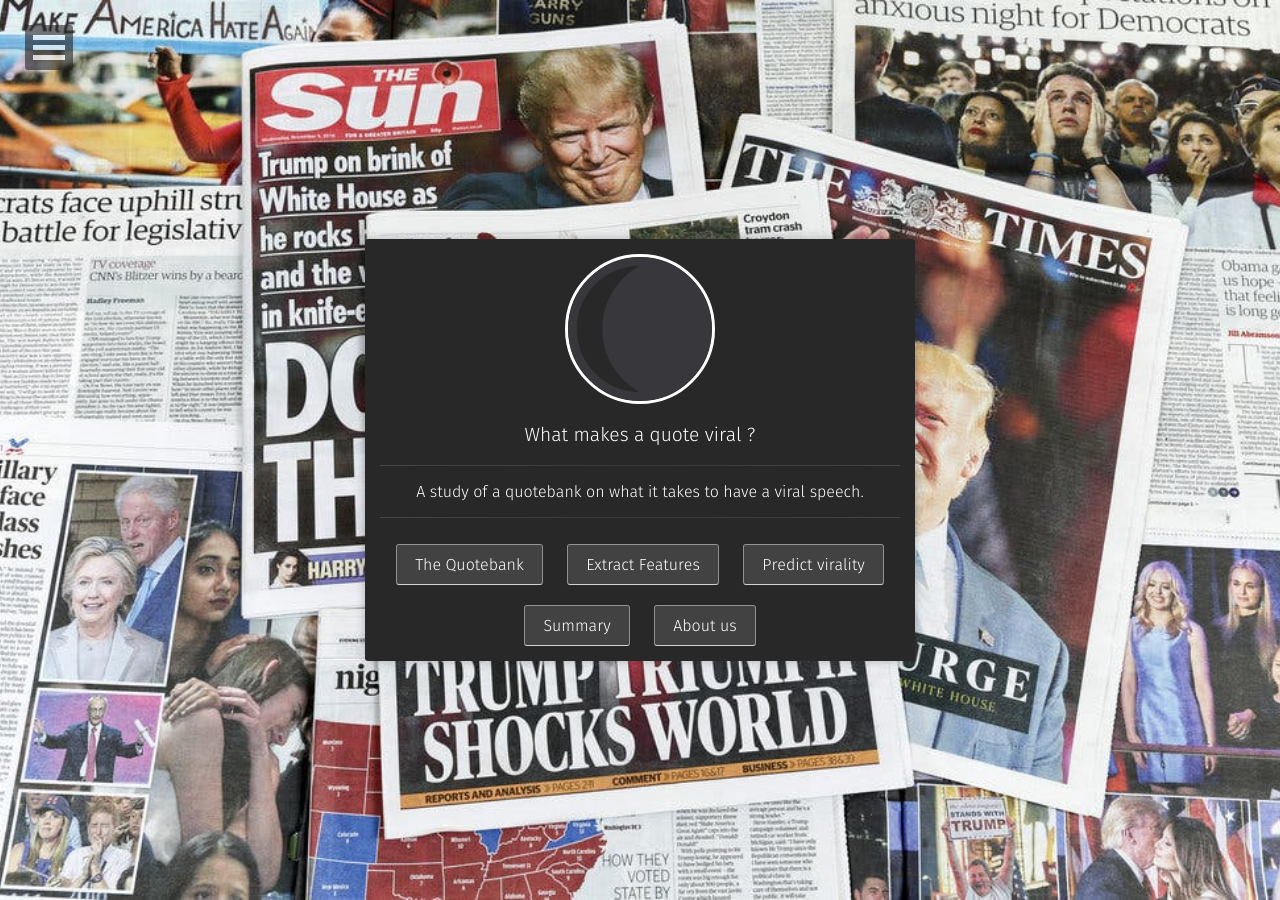
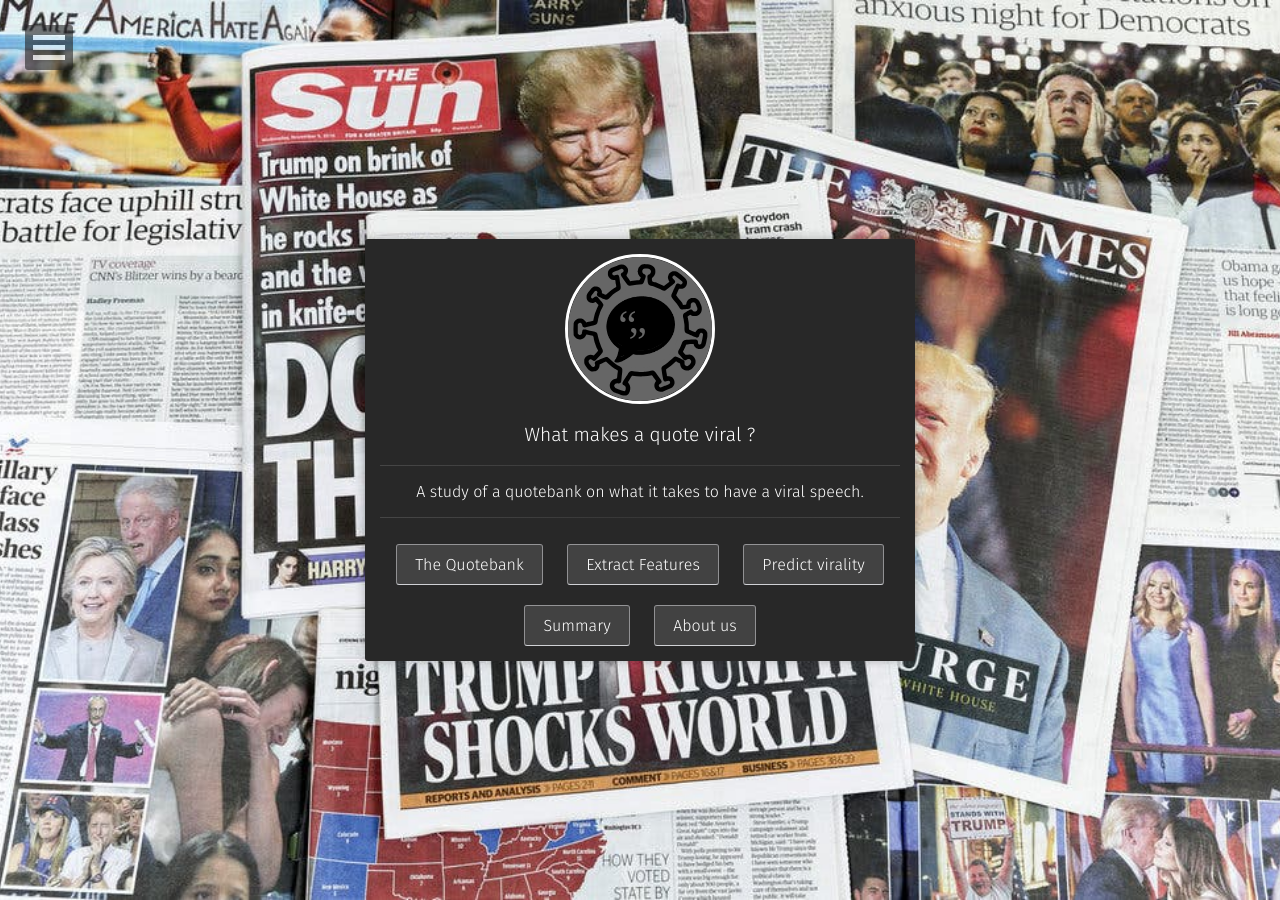
Before and after one commit to kaoutamine/viralSpeech, a Jekyll site: the page built from index.html, in a window 1280 px wide. Built offline with Jekyll 4.4.1, drawn with Linux system fonts in a browser that asks for light colours; some web fonts are replaced.

Commit message:
logo added

```diff
--- a/_config.yml
+++ b/_config.yml
@@ -4,7 +4,7 @@ bio:                'A study of a quotebank on what it takes to have a viral spe
 description:        "This study has been carried on in the context of applied data analysis course at EPFL."
 reading_time:       true
 words_per_minute:   200
-logo:               'assets/img/logo.png'
+logo:               'assets/img/viral_icon.svg'
 background:         'assets/img/news_cover.jpg'
 tiled_bg:           false   # Set this true if you want to tile your background image, otherwise it will be covered
 locale:             en_US
--- a/_includes/head.html
+++ b/_includes/head.html
@@ -38,12 +38,8 @@
     <!-- JS -->
     <script src="{{ site.url }}/assets/js/modernizr-3.3.1.custom.min.js"></script>
     <!-- Favicons -->
-    <link rel="apple-touch-icon" href="{{ site.url }}/assets/img/favicons/apple-icon-precomposed.png">
-    <link rel="apple-touch-icon" sizes="72x72" href="{{ site.url }}/assets/img/favicons/apple-icon-72x72.png">
-    <link rel="apple-touch-icon" sizes="114x114" href="{{ site.url }}/assets/img/favicons/apple-icon-114x114.png">
-    <link rel="apple-touch-icon" sizes="144x144" href="{{ site.url }}/assets/img/favicons/apple-icon-144x144.png">
-    <link rel="shortcut icon" type="image/png" href="{{ site.url }}/favicon.png" />
-    <link rel="shortcut icon" href="{{ site.url }}/favicon.ico" />
+    <link rel="apple-touch-icon" sizes="any" href="{{ site.url }}/assets/img/favicons/viral_icon.svg">
+    <link rel="shortcut icon" type="image/svg" href="{{ site.url }}/assets/img/favicons/viral_icon.svg" />
     <!-- Background Image -->
     {% if site.background %}
     {% capture background %}{{ site.background }}{% endcapture %}
```
Also changed, not shown: assets/img/favicons/apple-icon-114x114.png (deleted), assets/img/favicons/apple-icon-144x144.png (deleted), assets/img/favicons/apple-icon-72x72.png (deleted), assets/img/favicons/apple-icon-precomposed.png (deleted), assets/img/favicons/viral_icon.svg (added), assets/img/logo.png (deleted), assets/img/viral_icon.svg (added), favicon.ico (deleted), favicon.png (deleted).
